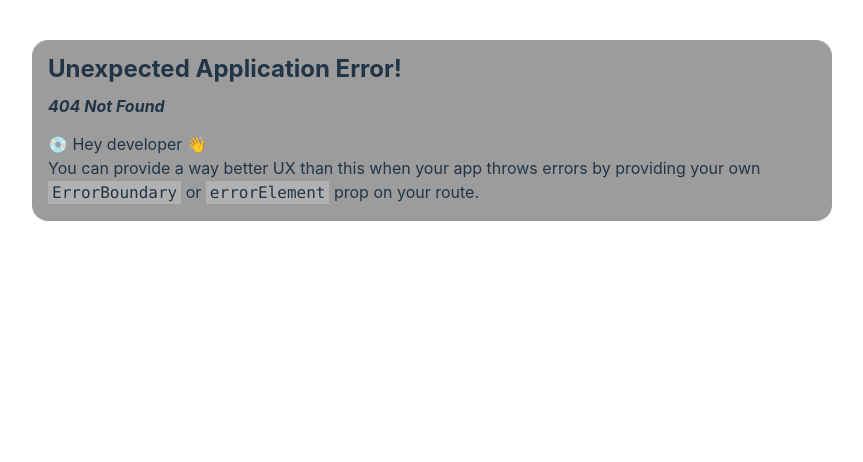
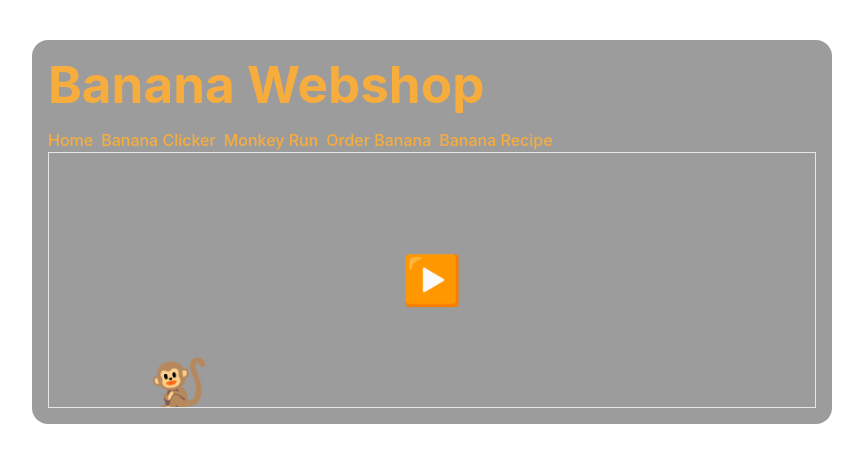
Before and after one commit to BaloeDB/operation-banana, a React (Vite) app in the folder frontend/: page /monkey-run in a window 1280 px wide. Before the commit this address had no page. Shown: the top 462 px of the page, without its empty margins (208-1071 px from the left). Built offline with nearby package versions, Linux system fonts and the light colour scheme.

Commit message:
Added monkey run

```diff
--- a/frontend/src/Root.tsx
+++ b/frontend/src/Root.tsx
@@ -11,6 +11,7 @@ function Root() {
           <div className="flex gap-2">
             <Link to="">Home</Link>
             <Link to="banana-clicker">Banana Clicker</Link>
+            <Link to="monkey-run">Monkey Run</Link>
             <Link to="create">Order Banana</Link>
             <Link to="banana-recipe">Banana Recipe</Link>
           </div>
--- /dev/null
+++ b/frontend/src/routes/MonkeyRun.tsx
@@ -0,0 +1,192 @@
+import { useEffect, useRef, useState } from "react";
+
+function MonkeyRun() {
+  const JUMP_KEY = " ";
+  const KEY_DOWN_EVENT = "keydown";
+  const KEY_UP_EVENT = "keyup";
+  const FLOOR_Y = 0;
+  const DELTA_TIME = 0.01;
+  const GRAVITY = 10;
+  const JUMP_VEL = 5;
+  const FALL_SPEED = 3;
+  const PIXELS_PER_METER = 100;
+  const GAME_SPEED_START = 0.9;
+  const GAME_SPEED_MAX = 2;
+  const GAME_SPEED_INCREASE = 0;
+
+  const [playing, setPlaying] = useState<boolean>(false);
+  const [lastFrameTime, setLastFrameTime] = useState<number>(0);
+  const [bananas, setBananas] = useState(0);
+  const [gameSpeed, setGameSpeed] = useState(GAME_SPEED_START);
+  const [holdingJump, setHoldingJump] = useState(false);
+  const [spawnTimer, setSpawnTimer] = useState(1);
+  const [entities, setEntities] = useState<Entity[]>([]);
+  const [monkey, setMonkey] = useState<Entity>({
+    id: -1,
+    icon: "🐒",
+    w: 0.5,
+    h: 0.5,
+    x: 1,
+    y: 0,
+    yVel: 0,
+  });
+
+  useEffect(
+    () => {
+      const keyDownListener = (event: KeyboardEvent) => {
+        if (event.key === JUMP_KEY && !holdingJump) {
+          jump();
+        }
+      };
+
+      const keyUpListener = (event: KeyboardEvent) => {
+        if (event.key === JUMP_KEY) setHoldingJump(false);
+      };
+
+      addEventListener(KEY_DOWN_EVENT, keyDownListener);
+      addEventListener(KEY_UP_EVENT, keyUpListener);
+
+      return () => {
+        removeEventListener(KEY_DOWN_EVENT, keyDownListener);
+        removeEventListener(KEY_UP_EVENT, keyUpListener);
+      };
+    },
+    [] // Re-run if eventName or element changes
+  );
+
+  let frameId: any;
+
+  // Game timer
+  useEffect(() => {
+    const frame = (time: number) => {
+      const deltaTime = (time - lastFrameTime) / 1000;
+      setLastFrameTime(time);
+
+      if (!playing) return;
+
+      // Position monkey
+      setMonkey((old) => ({
+        ...old,
+        yVel: Math.max(-FALL_SPEED, old.yVel - GRAVITY * DELTA_TIME),
+        y: Math.max(FLOOR_Y, old.y + old.yVel * DELTA_TIME),
+      }));
+
+      // Position entities and remove old ones
+      setEntities((old) => {
+        old.forEach((entity) => {
+          entity.yVel = Math.max(
+            -FALL_SPEED,
+            entity.yVel - GRAVITY * DELTA_TIME
+          );
+          entity.y = Math.max(FLOOR_Y, entity.y + entity.yVel * DELTA_TIME);
+          entity.x = entity.x - gameSpeed * DELTA_TIME;
+        });
+
+        return old.filter((entity) => entity.x > 0);
+      });
+
+      // Increase game speed
+      setGameSpeed((old) =>
+        Math.min(old + GAME_SPEED_INCREASE * DELTA_TIME, GAME_SPEED_MAX)
+      );
+
+      // Check collisions
+
+      // Spawn
+      setSpawnTimer((old) => old - DELTA_TIME);
+
+      if (spawnTimer <= 0) {
+        console.log("Spawn");
+        setSpawnTimer(2 * gameSpeed);
+        spawnEntity();
+        // Spawn entity
+      }
+
+      // Start new frame
+      frameId = requestAnimationFrame(frame);
+    };
+
+    // Begin game loop
+    frameId = requestAnimationFrame(frame);
+
+    // Clear loop on destroy
+    return () => cancelAnimationFrame(frameId);
+  }, [monkey, lastFrameTime]);
+
+  const jump = () => {
+    setMonkey((old) => ({ ...old, yVel: JUMP_VEL }));
+    setHoldingJump(true);
+    setPlaying(true);
+  };
+
+  const spawnEntity = () => {
+    const entity: Entity = {
+      id: entities.length,
+      icon: "🌵",
+      x: 7,
+      y: FLOOR_Y,
+      w: 0.5,
+      h: 0.5,
+      yVel: 0,
+    };
+
+    setEntities((old) => [...old, entity]);
+
+    console.log(entities);
+  };
+
+  return (
+    <>
+      <div
+        className="h-64 border border-solid relative overflow-hidden select-none"
+        onClick={jump}
+      >
+        {/* Play button */}
+        {!playing && (
+          <div className="h-full w-full flex items-center justify-center">
+            <div className="text-5xl">▶️</div>
+          </div>
+        )}
+
+        {/* Monkey */}
+        <div
+          className="absolute text-5xl"
+          style={{
+            position: "absolute",
+            bottom: `${monkey.y * PIXELS_PER_METER}px`,
+            left: `${monkey.x * PIXELS_PER_METER}px`,
+          }}
+        >
+          {monkey.icon}
+        </div>
+
+        {/* Other entities */}
+        {entities.map((entity) => (
+          <div
+            key={entity.id}
+            className="absolute text-5xl"
+            style={{
+              position: "absolute",
+              bottom: `${entity.y * PIXELS_PER_METER}px`,
+              left: `${entity.x * PIXELS_PER_METER}px`,
+            }}
+          >
+            {entity.icon}
+          </div>
+        ))}
+      </div>
+    </>
+  );
+}
+
+class Entity {
+  public id: number = 0;
+  public icon: string = "monkey";
+  public w: number = 0.5;
+  public h: number = 0.5;
+  public x: number = 0;
+  public y: number = 0;
+  public yVel: number = 0;
+}
+
+export default MonkeyRun;
```
Also changed, not shown: frontend/src/main.tsx (+6 -1 lines).
